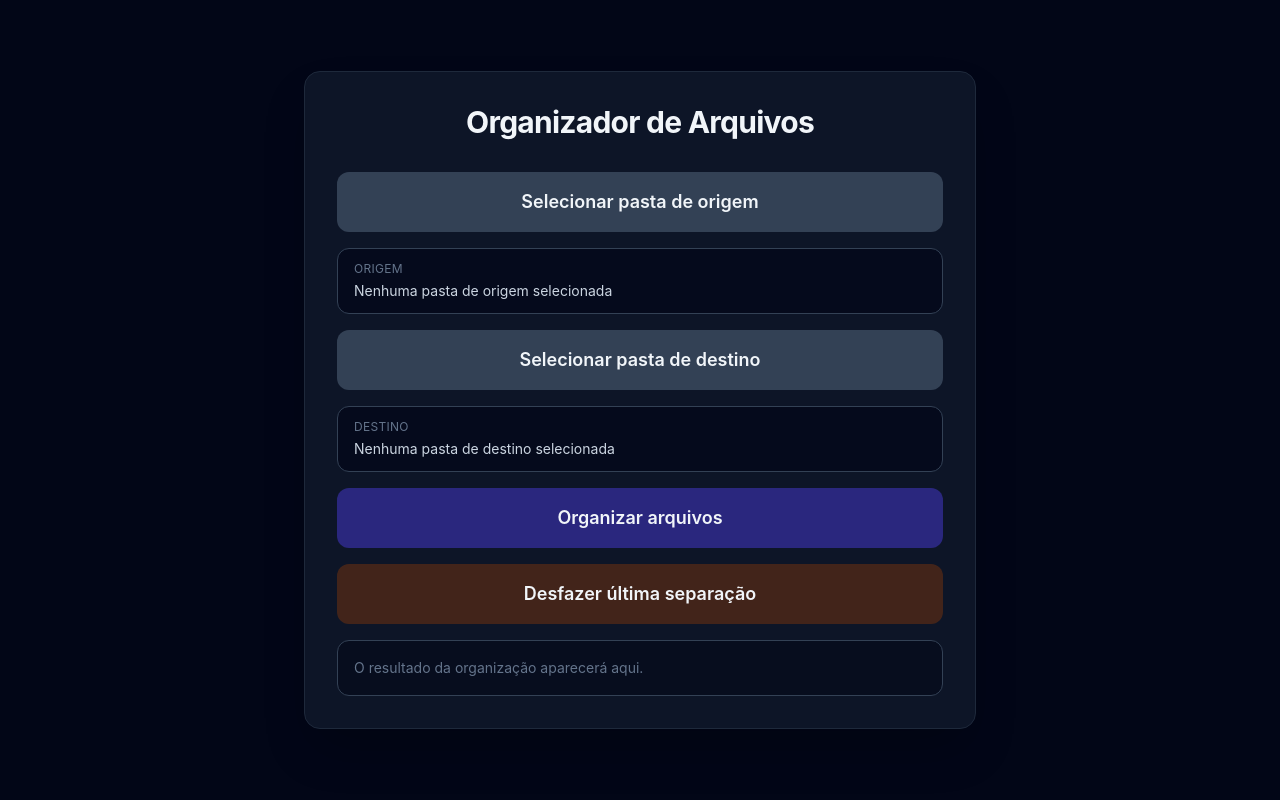
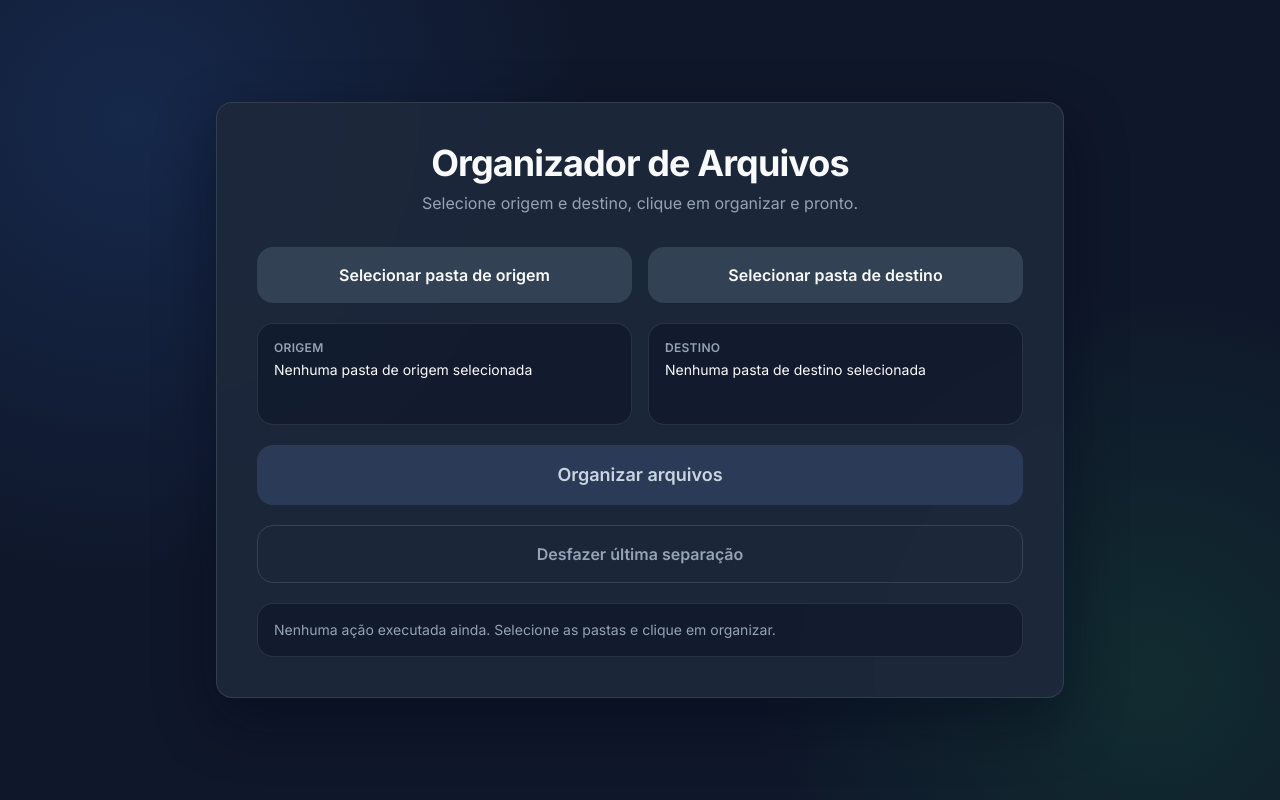
Before and after one commit to caiofdev/sortly, a React (Vite) app: page / in a window 1280 px wide. Built offline with nearby package versions, Linux system fonts and the light colour scheme; the HTML template or start-up script is replaced by a standard one.

Commit message:
refactor: update styles and layout in OrganizerView component for improved UI and user experience

```diff
--- a/src/index.css
+++ b/src/index.css
@@ -1,9 +1,13 @@
+@import url('https://fonts.googleapis.com/css2?family=Inter:wght@400;500;600;700;800&display=swap');
+
 @tailwind base;
 @tailwind components;
 @tailwind utilities;
 
 :root {
-  font-family: Inter, system-ui, -apple-system, Segoe UI, Roboto, Helvetica, Arial, sans-serif;
+  font-family: 'Inter', system-ui, -apple-system, Segoe UI, Roboto, Helvetica, Arial, sans-serif;
+  color: #f8fafc;
+  background-color: #0f172a;
 }
 
 * {
@@ -13,4 +17,5 @@
 body {
   margin: 0;
   min-height: 100vh;
+  background-color: #0f172a;
 }
--- a/src/views/OrganizerView.jsx
+++ b/src/views/OrganizerView.jsx
@@ -9,43 +9,55 @@ function OrganizerView({
   onOrganizeFiles,
   onUndoLastOrganization
 }) {
+  const destinationLabel = destinationFolderPath || sourceFolderPath || 'Nenhuma pasta de destino selecionada';
+
   return (
-    <main className="min-h-screen bg-slate-950 text-slate-100 flex items-center justify-center p-6">
-      <section className="w-full max-w-2xl rounded-2xl border border-slate-800 bg-slate-900/90 p-8 shadow-2xl">
-        <h1 className="text-3xl font-bold tracking-tight text-center">Organizador de Arquivos</h1>
+    <main className="relative min-h-screen overflow-hidden bg-[#0F172A] text-[#F8FAFC]">
+      <div className="pointer-events-none absolute inset-0 bg-[radial-gradient(circle_at_10%_15%,rgba(59,130,246,0.16),transparent_35%),radial-gradient(circle_at_90%_85%,rgba(34,197,94,0.12),transparent_30%)]" />
 
-        <div className="mt-8 space-y-4">
+      <section className="relative mx-auto flex min-h-screen w-full max-w-4xl items-center justify-center px-6 py-12">
+        <div className="w-full rounded-2xl border border-white/10 bg-[#1E293B]/90 p-8 shadow-[0_22px_60px_rgba(2,6,23,0.45)] backdrop-blur-sm md:p-10">
+          <header className="space-y-2 text-center">
+            <h1 className="text-3xl font-bold tracking-tight md:text-4xl">Organizador de Arquivos</h1>
+            <p className="text-sm text-[#94A3B8] md:text-base">Selecione origem e destino, clique em organizar e pronto.</p>
+          </header>
+
+          <div className="mt-8 grid gap-5">
+            <div className="grid gap-4 md:grid-cols-2">
               <button
                 type="button"
                 onClick={onSelectSourceFolder}
-            className="w-full rounded-xl bg-slate-700 hover:bg-slate-600 transition-colors px-5 py-4 text-lg font-semibold"
+                className="rounded-2xl bg-[#334155] px-6 py-4 text-base font-semibold text-[#F8FAFC] shadow-sm transition-all hover:-translate-y-0.5 hover:bg-[#3b4a5d] hover:shadow-md"
               >
                 Selecionar pasta de origem
               </button>
 
-          <div className="rounded-xl border border-slate-700 bg-slate-950/70 px-4 py-3 text-sm text-slate-300 break-all min-h-14">
-            <p className="text-xs uppercase tracking-wide text-slate-500 mb-1">Origem</p>
-            <p>{sourceFolderPath || 'Nenhuma pasta de origem selecionada'}</p>
-          </div>
-
               <button
                 type="button"
                 onClick={onSelectDestinationFolder}
-            className="w-full rounded-xl bg-slate-700 hover:bg-slate-600 transition-colors px-5 py-4 text-lg font-semibold"
+                className="rounded-2xl bg-[#334155] px-6 py-4 text-base font-semibold text-[#F8FAFC] shadow-sm transition-all hover:-translate-y-0.5 hover:bg-[#3b4a5d] hover:shadow-md"
               >
                 Selecionar pasta de destino
               </button>
+            </div>
 
-          <div className="rounded-xl border border-slate-700 bg-slate-950/70 px-4 py-3 text-sm text-slate-300 break-all min-h-14">
-            <p className="text-xs uppercase tracking-wide text-slate-500 mb-1">Destino</p>
-            <p>{destinationFolderPath || sourceFolderPath || 'Nenhuma pasta de destino selecionada'}</p>
+            <div className="grid gap-4 md:grid-cols-2">
+              <div className="rounded-2xl border border-white/10 bg-[#0F172A]/65 px-4 py-4 shadow-sm">
+                <p className="mb-1 text-xs font-semibold uppercase tracking-wide text-[#94A3B8]">Origem</p>
+                <p className="min-h-12 break-all text-sm text-[#F8FAFC]">{sourceFolderPath || 'Nenhuma pasta de origem selecionada'}</p>
+              </div>
+
+              <div className="rounded-2xl border border-white/10 bg-[#0F172A]/65 px-4 py-4 shadow-sm">
+                <p className="mb-1 text-xs font-semibold uppercase tracking-wide text-[#94A3B8]">Destino</p>
+                <p className="min-h-12 break-all text-sm text-[#F8FAFC]">{destinationLabel}</p>
+              </div>
             </div>
 
             <button
               type="button"
               onClick={onOrganizeFiles}
               disabled={isLoading || !sourceFolderPath}
-            className="w-full rounded-xl bg-indigo-600 hover:bg-indigo-500 disabled:bg-indigo-800/70 disabled:cursor-not-allowed transition-colors px-5 py-4 text-lg font-semibold"
+              className="rounded-2xl bg-[#3B82F6] px-6 py-4 text-lg font-semibold text-white shadow-[0_10px_30px_rgba(59,130,246,0.35)] transition-all hover:-translate-y-0.5 hover:bg-[#4f8ff7] disabled:cursor-not-allowed disabled:bg-[#2b3b57] disabled:text-slate-300 disabled:shadow-none"
             >
               {isLoading ? 'Organizando arquivos...' : 'Organizar arquivos'}
             </button>
@@ -54,21 +66,22 @@ function OrganizerView({
               type="button"
               onClick={onUndoLastOrganization}
               disabled={isLoading || !hasUndo}
-            className="w-full rounded-xl bg-amber-600 hover:bg-amber-500 disabled:bg-amber-900/50 disabled:cursor-not-allowed transition-colors px-5 py-4 text-lg font-semibold"
+              className="rounded-2xl border border-[#3B82F6]/45 bg-transparent px-6 py-4 text-base font-semibold text-[#F8FAFC] transition-all hover:-translate-y-0.5 hover:border-[#3B82F6] hover:bg-[#3B82F6]/12 disabled:cursor-not-allowed disabled:border-slate-600/60 disabled:text-slate-400"
             >
               Desfazer última separação
             </button>
 
             <div
-            className={`rounded-xl border px-4 py-3 text-sm min-h-14 flex items-center ${
+              className={`rounded-2xl border px-4 py-4 text-sm shadow-sm ${
                 feedback
                   ? feedback.type === 'success'
-                  ? 'border-emerald-500/40 bg-emerald-900/30 text-emerald-300'
-                  : 'border-rose-500/40 bg-rose-900/30 text-rose-300'
-                : 'border-slate-700 bg-slate-950/50 text-slate-500'
+                    ? 'border-[#22C55E]/45 bg-[#22C55E]/12 text-[#b8ffcf]'
+                    : 'border-rose-500/45 bg-rose-500/12 text-rose-200'
+                  : 'border-white/10 bg-[#0F172A]/65 text-[#94A3B8]'
               }`}
             >
-            {feedback ? feedback.message : 'O resultado da organização aparecerá aqui.'}
+              {feedback ? feedback.message : 'Nenhuma ação executada ainda. Selecione as pastas e clique em organizar.'}
+            </div>
           </div>
         </div>
       </section>
```
Lines whose indentation alone changed are shown as unchanged.
